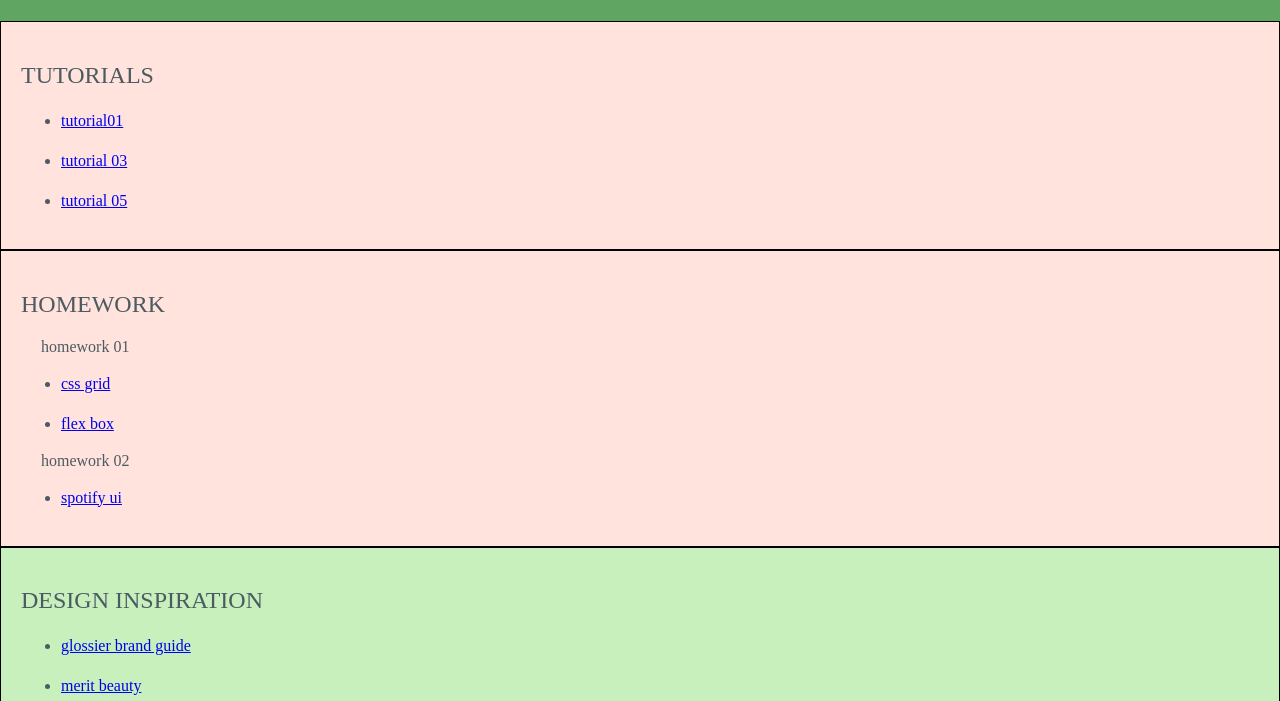
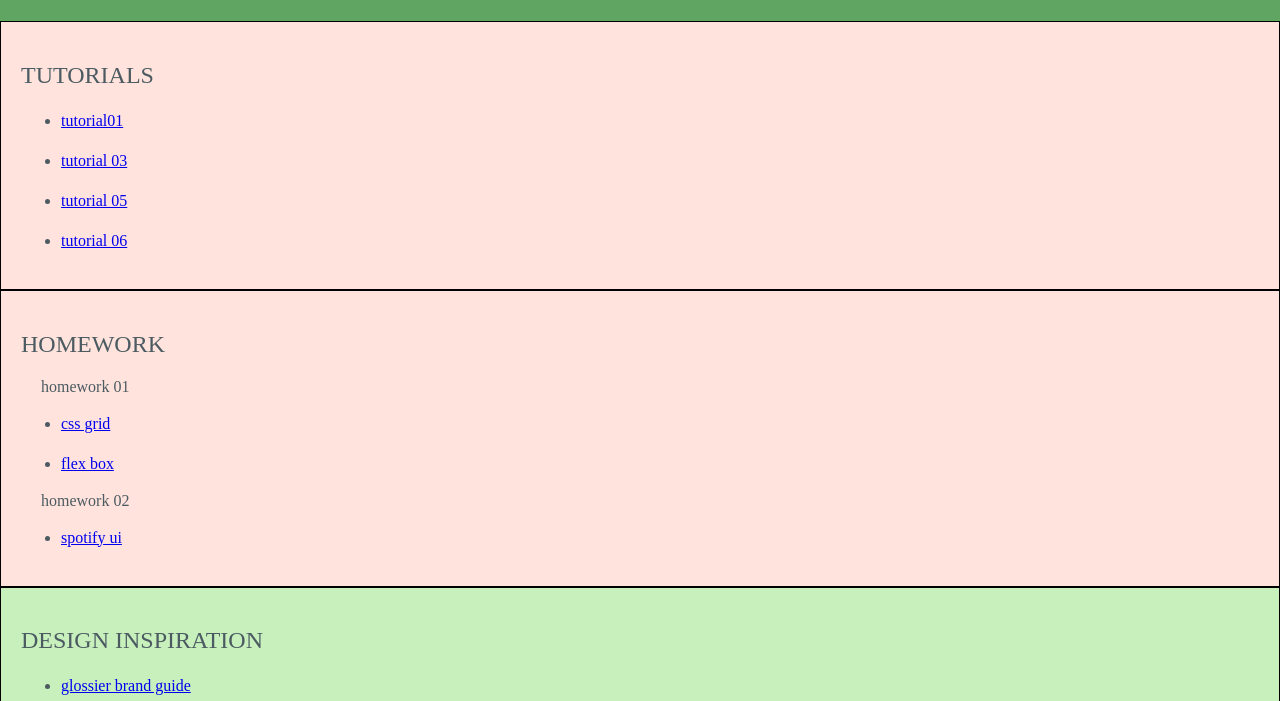
Before and after one commit to isabellekenagy/cs130-coursework, a plain HTML site: page index.html in a window 1280 px wide. Shown: the part 99-800 px from the top of the page. Drawn offline with Linux system fonts and the light colour scheme.

Commit message:
Adding tutorial06 link

```diff
--- a/index.html
+++ b/index.html
@@ -22,6 +22,7 @@
                 <li><p><a href="tutorial01./index.html">tutorial01</a></p></li>
                 <li><p><a href="tutorial03/index.html">tutorial 03</a></p></li>
                 <li><p><a href="tutorial05/index.html">tutorial 05</a></p></li>
+                <li><p><a href="tutorial06/index.html">tutorial 06</a></p></li>
                 </ul>
             </section>
             <section id="homework">
```
Also changed, not shown: 1 other file.
